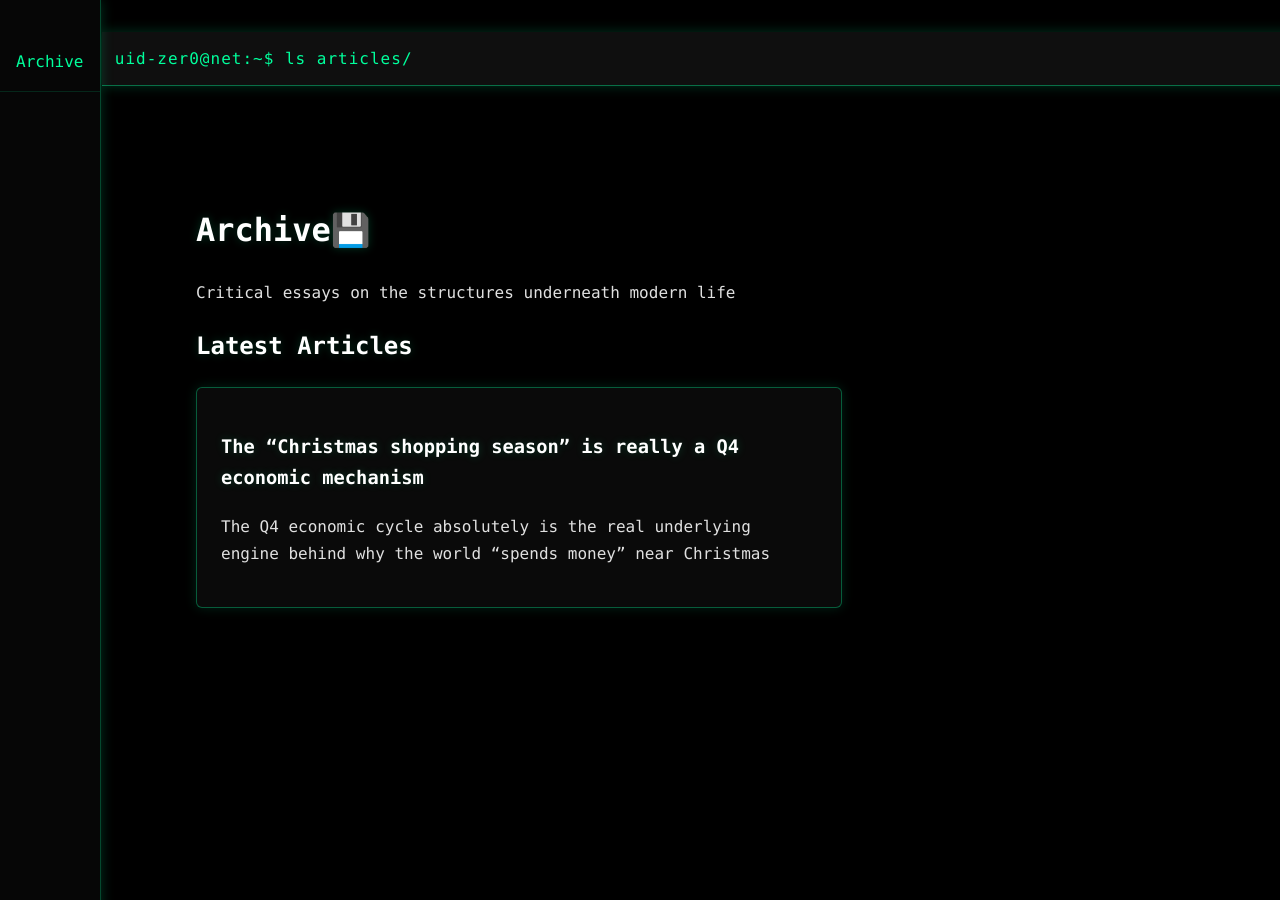
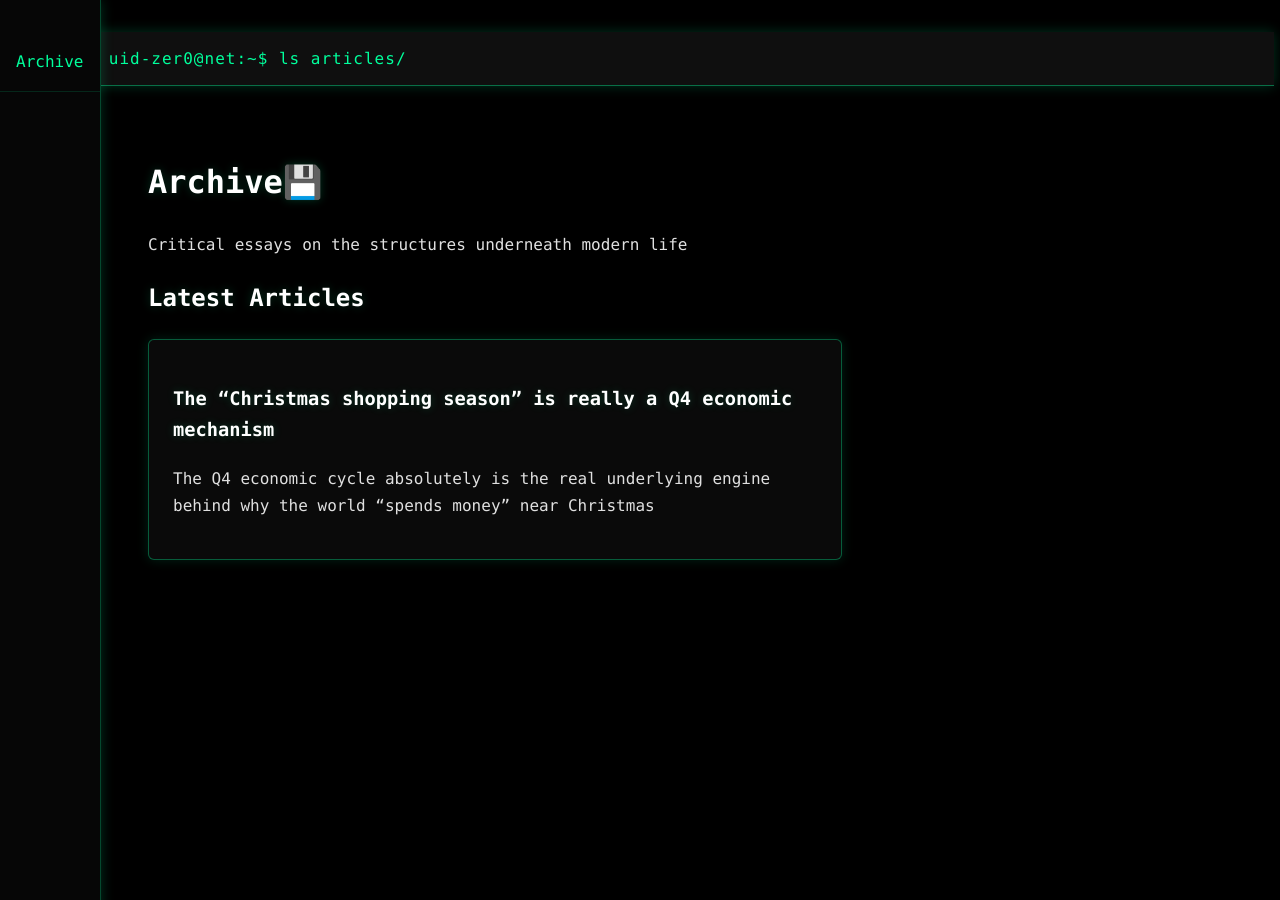
Before and after one commit to UID-ZER0/uid-zer0.github.io, a Jekyll site: the page built from index.md, in a window 1280 px wide. Built offline with Jekyll 4.4.1, drawn with Linux system fonts in a browser that asks for light colours.

Commit message:
Update style.css

```diff
--- a/assets/css/style.css
+++ b/assets/css/style.css
@@ -27,7 +27,7 @@ li {
 .container {
   margin-left: 50px; /* move content away from sidebar */
   max-width: 760px;
-  padding: 2rem;
+  padding: .5rem;
 }
 
 .card {
@@ -118,13 +118,13 @@ li {
   border-bottom: 1px solid #00ff9c66;
   box-shadow: 0 0 12px #00ff9c33;
   margin-bottom: 2rem;
-  margin-left: 70px;
 }
 .terminal-title {
   color: #00ff9c;
   font-family: Consolas, monospace;
   font-size: 1rem;
   letter-spacing: 1px;
+  margin-left: 4rem;
 }
 
 
```
